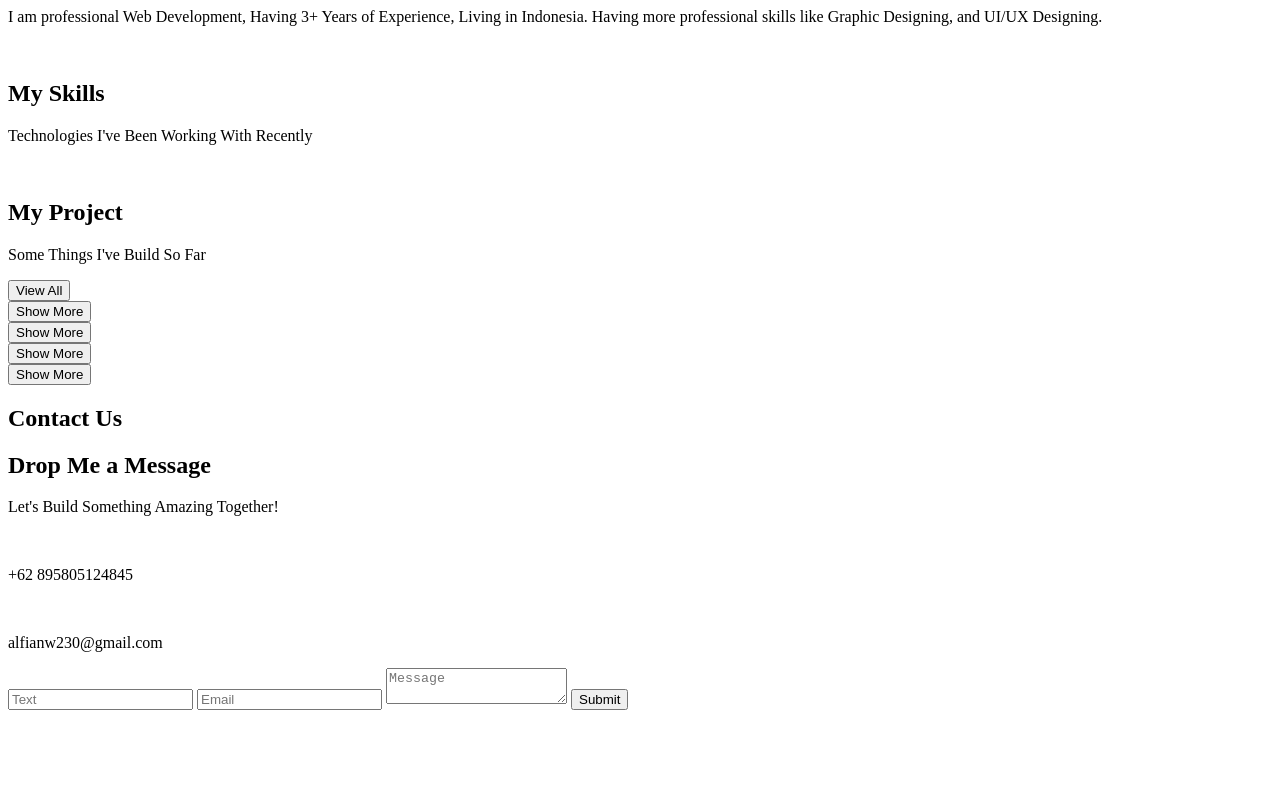
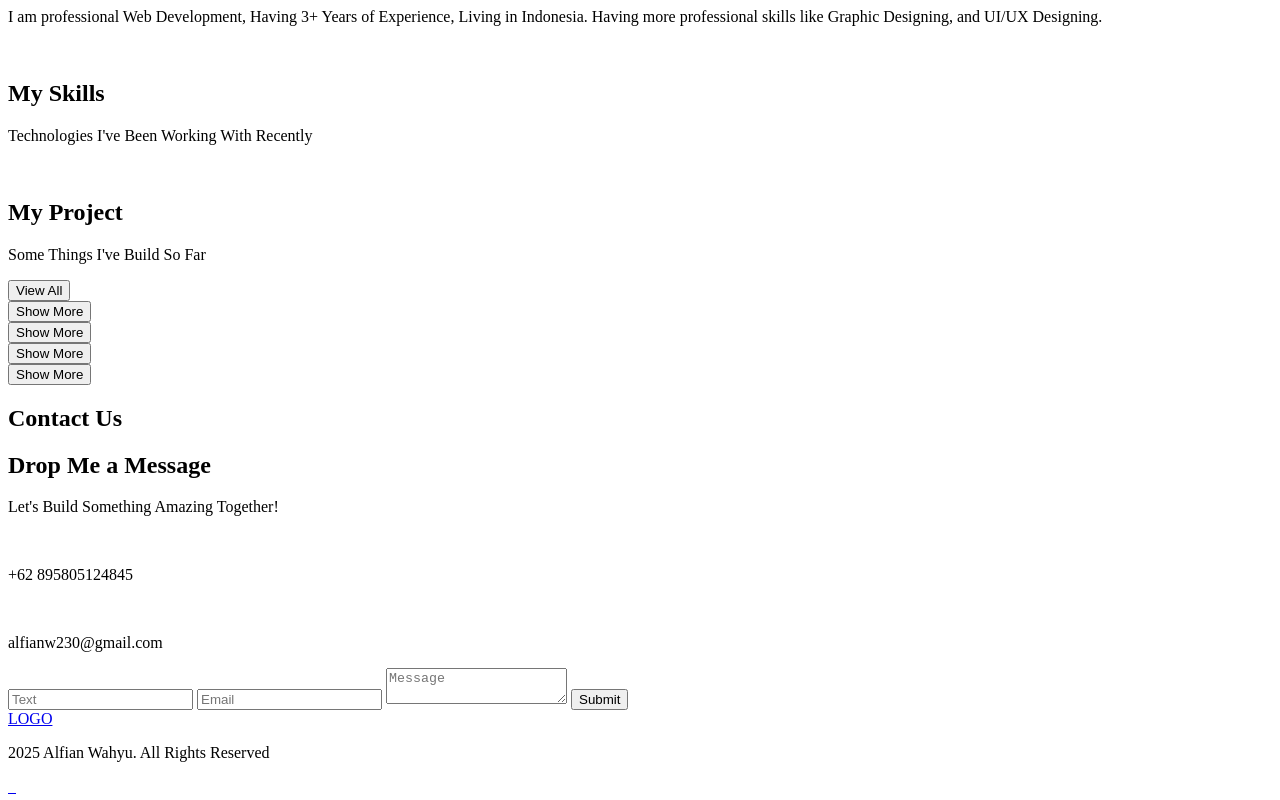
Before and after one commit to AlfianWD/My_Portofolio, a plain HTML site: page indec.html in a window 1280 px wide. Shown: the part 538-1338 px from the top of the page. Before the commit the page ends 1256 px from the top, so only its background shows below. Drawn offline with Linux system fonts and the light colour scheme.

Commit message:
feat(footers): add footers section in HTML Structure

```diff
--- a/indec.html
+++ b/indec.html
@@ -161,5 +161,28 @@
                     <button type="submit">Submit</button>
                 </form>
         </section>
+
+    <!-- Footer Section -->
+        <Footer>
+
+            <!-- Footer-Logo Section-->
+                <a href="#">LOGO</a>
+
+            <!-- Footer-Center-Containt -->
+                <p> 2025 Alfian Wahyu. All Rights Reserved</p>
+
+            <!-- Footer-Socials -->
+                <div class="socials">
+                    <a href="#LinkdIn">
+                        <img src="" alt="">
+                    </a>
+                    <a href="#Instagram">
+                        <img src="" alt="">
+                    </a>
+                    <a href="#Github">
+                        <img src="" alt="">
+                    </a>
+                </div>
+        </Footer>
 </body>
 </html>
```
